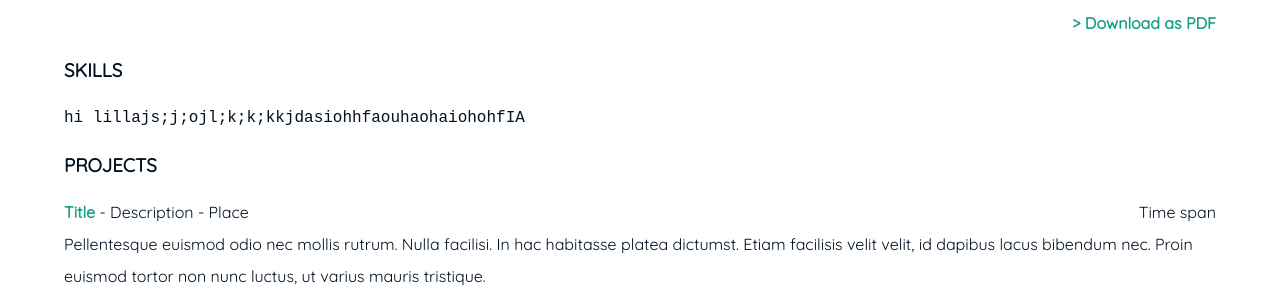
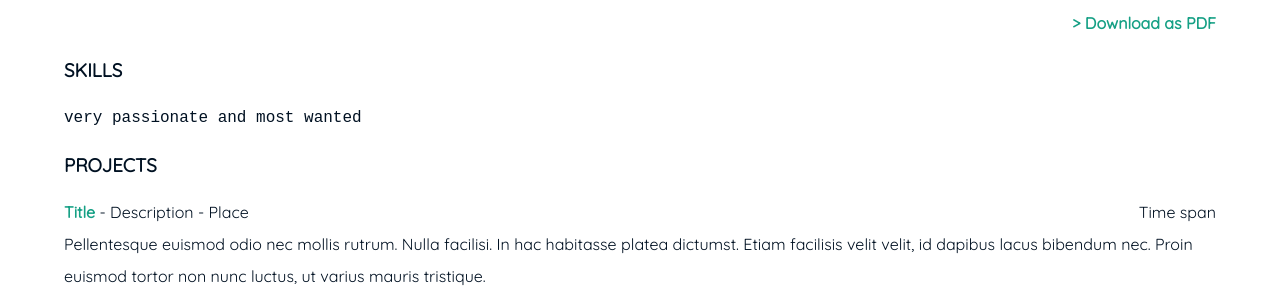
Before and after one commit to husinul/husinul.github.io, a Jekyll site: the page built from resume.md, in a window 1280 px wide. Shown: the part 301-601 px from the top of the page. Built offline with Jekyll 4.4.1, drawn with Linux system fonts in a browser that asks for light colours.

Commit message:
Update resume.md

````diff
--- a/resume.md
+++ b/resume.md
@@ -8,7 +8,7 @@ subtitle: An awesome person
 <br>
 
 ### SKILLS
-``` hi lillajs;j;ojl;k;k;kkjdasiohhfaouhaohaiohohfIA  ```
+``` very passionate and most wanted  ```
 
 ### PROJECTS
 **Title** - Description - Place <span style="float: right; ">Time span</span>
````
